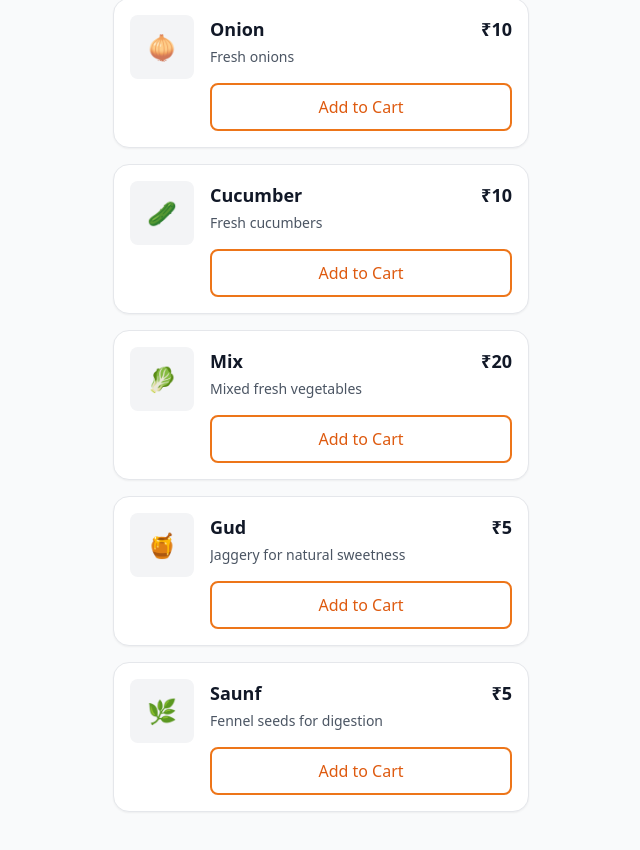
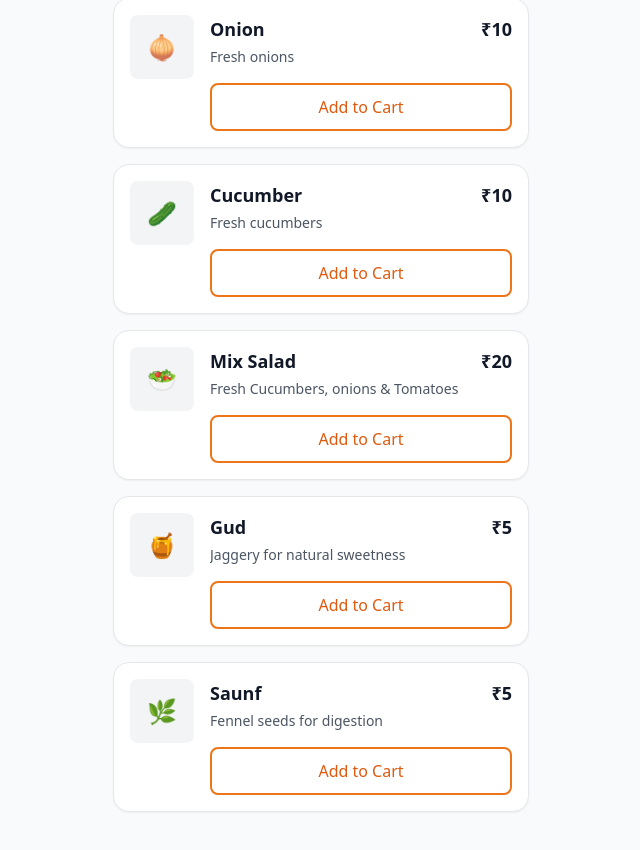
Before and after one commit to yugandharbhamare/Procol-ki-Rasoi, a React (Vite) app: page / in a window 1280 px wide. Shown: the part 3327-4177 px from the top of the page, without its empty margins (319-959 px from the left). Built offline with nearby package versions, Linux system fonts and the light colour scheme.

Commit message:
Update Mix menu item to Mix Salad with fresh ingredients description

```diff
--- a/src/components/Menu.jsx
+++ b/src/components/Menu.jsx
@@ -151,10 +151,10 @@ const menuItems = [
   },
   {
     id: 22,
-    name: "Mix",
+    name: "Mix Salad",
     price: 20,
-    description: "Mixed fresh vegetables",
-    image: "🥬"
+    description: "Fresh Cucumbers, onions & Tomatoes",
+    image: "🥗"
   },
   {
     id: 23,
```
